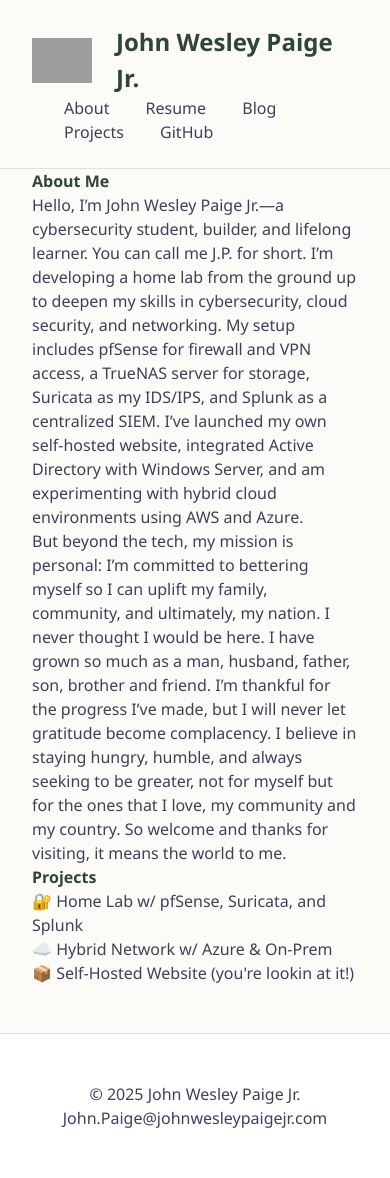
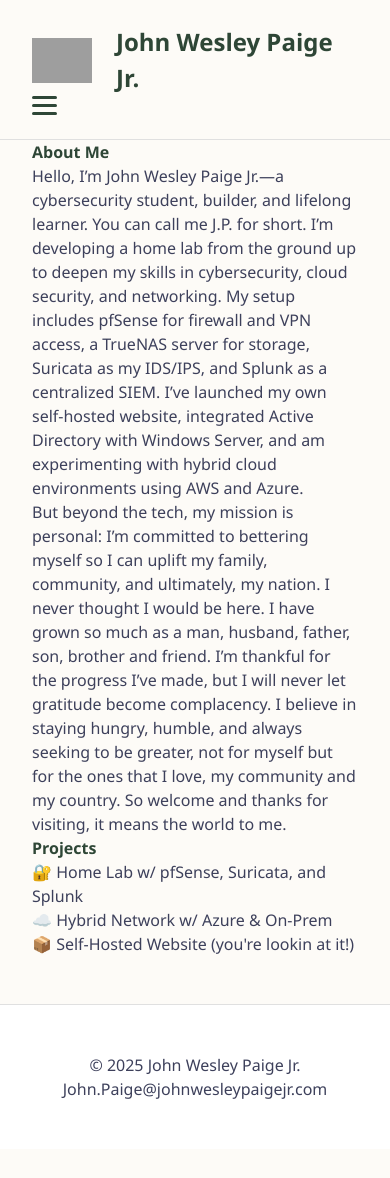
Before and after one commit to ICaintSpell/johnwesleypaigejr.com, a Jekyll site: the page built from index.html, in a window 390 px wide. Built offline with Jekyll 4.4.1, drawn with Linux system fonts in a browser that asks for light colours; nearby versions of some CDN libraries; after the commit the page ends 1149 px from its top, so only the background shows below that; grey boxes are pictures that could not be loaded.

```diff
--- a/_layouts/default.html
+++ b/_layouts/default.html
@@ -14,7 +14,14 @@
       <h1>John Wesley Paige Jr.</h1>
     </a>
 
-    <nav>
+    <!-- Mobile Menu Button -->
+    <button id="mobile-menu-button" class="md:hidden">
+      <span class="bar"></span>
+      <span class="bar"></span>
+      <span class="bar"></span>
+    </button>
+
+    <nav id="main-nav">
       <a href="/#about">About</a>
       <a href="/#resume">Resume</a>
       <a href="/#blog">Blog</a>
--- a/assets/css/main.scss
+++ b/assets/css/main.scss
@@ -28,6 +28,7 @@ header {
     align-items: center;
     justify-content: space-between;
     flex-wrap: wrap;
+    position: relative; /* Needed for mobile menu positioning */
 }
 
 .header-brand {
@@ -37,7 +38,7 @@ header {
 }
 
 .header-crest {
-    width: 60px; /* Smaller crest for the header */
+    width: 60px;
     height: auto;
 }
 
@@ -45,6 +46,16 @@ header {
     font-size: 1.5rem;
     font-weight: bold;
     color: var(--color-heading);
+}
+
+/* Desktop Navigation */
+nav {
+    display: none; /* Hidden by default on mobile */
+}
+@media (min-width: 768px) {
+    nav {
+        display: block; /* Visible on medium screens and up */
+    }
 }
 
 nav a {
@@ -58,6 +69,53 @@ nav a {
 nav a:hover {
     color: var(--color-accent);
 }
+
+/* Mobile Menu Button ("Hamburger") */
+#mobile-menu-button {
+    background: none;
+    border: none;
+    cursor: pointer;
+    padding: 0;
+    display: flex;
+    flex-direction: column;
+    gap: 5px;
+}
+@media (min-width: 768px) {
+    #mobile-menu-button {
+        display: none; /* Hide on desktop */
+    }
+}
+#mobile-menu-button .bar {
+    width: 25px;
+    height: 3px;
+    background-color: var(--color-heading);
+    border-radius: 3px;
+    transition: all 0.3s ease-in-out;
+}
+
+/* Mobile Navigation Menu (Dropdown) */
+nav.is-open {
+    display: flex;
+    flex-direction: column;
+    position: absolute;
+    top: 100%;
+    left: 0;
+    width: 100%;
+    background-color: white;
+    border-bottom: 1px solid var(--color-light-gray);
+    padding: 1rem 2rem;
+    z-index: 10;
+}
+nav.is-open a {
+    margin: 0;
+    padding: 0.75rem 0;
+    text-align: center;
+    border-bottom: 1px solid #f0f0f0;
+}
+nav.is-open a:last-child {
+    border-bottom: none;
+}
+
 
 /* Main Content & Sections */
 main {
@@ -110,8 +168,3 @@ footer {
   white-space: pre-wrap;
   border: 1px solid #444;
 }
-
-/* Smooth Scrolling */
-html {
-  scroll-behavior: smooth;
-}
```
Also changed, not shown: other parts of _layouts/default.html (+11 -1 lines).
